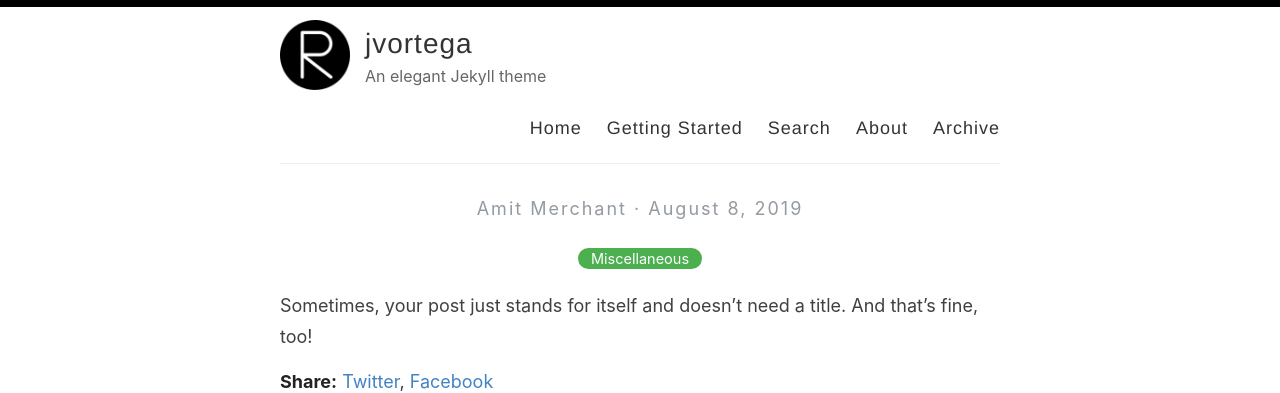
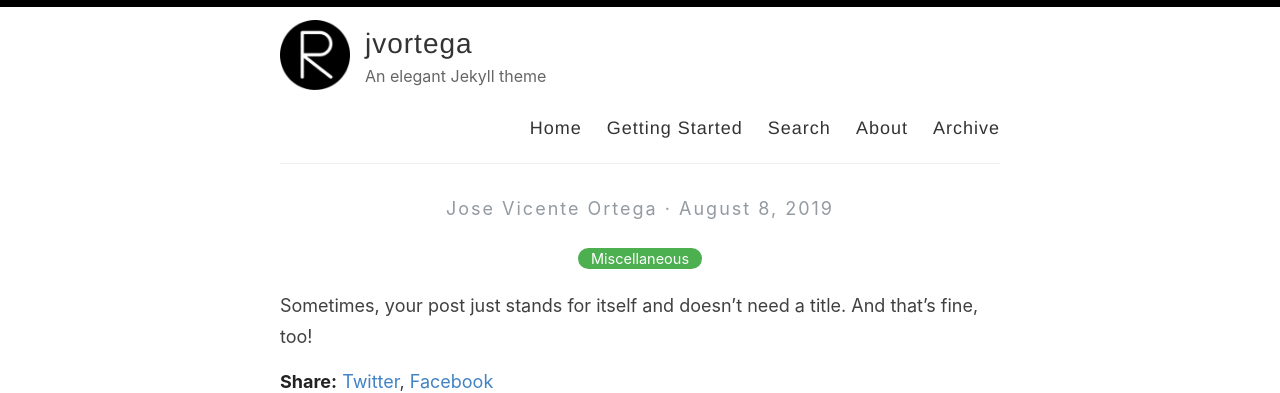
Before and after one commit to jvortega/jvortega.github.io, a Jekyll site: the page built from _posts/2019-08-08-no-title-posts.md, in a window 1280 px wide. Shown: the top 393 px of the page. Built offline with Jekyll 4.4.1, drawn with Linux system fonts in a browser that asks for light colours.

Commit message:
Update _config.yml

```diff
--- a/_config.yml
+++ b/_config.yml
@@ -6,7 +6,7 @@
 name: jvortega
 
 # Name of the author
-author: Amit Merchant
+author: Jose Vicente Ortega
 
 # Short bio or description (displayed in the header)
 description: An elegant Jekyll theme
@@ -55,7 +55,7 @@ disqus:
 # (http://yourusername.github.io/repository-name)
 # and NOT your User repository (http://yourusername.github.io)
 # then add in the baseurl here, like this: "/repository-name"
-baseurl: "/jvortega.github.io"
+baseurl: "/jvortega"
 
 #
 # !! You don't need to change any of the configuration flags below !!
```
